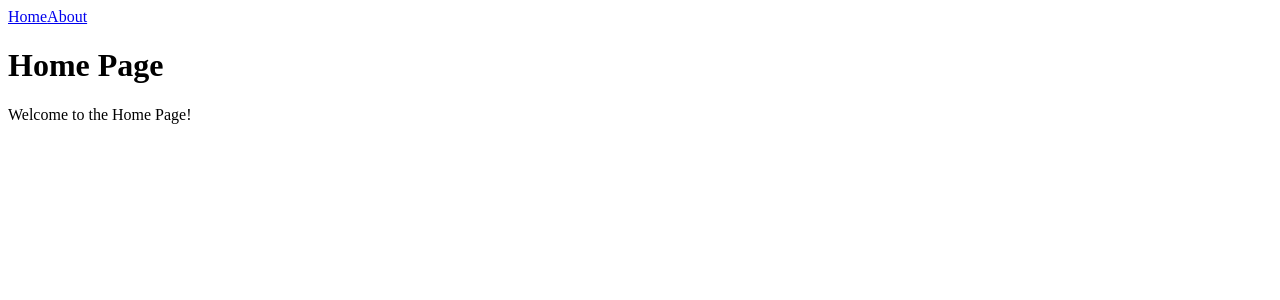
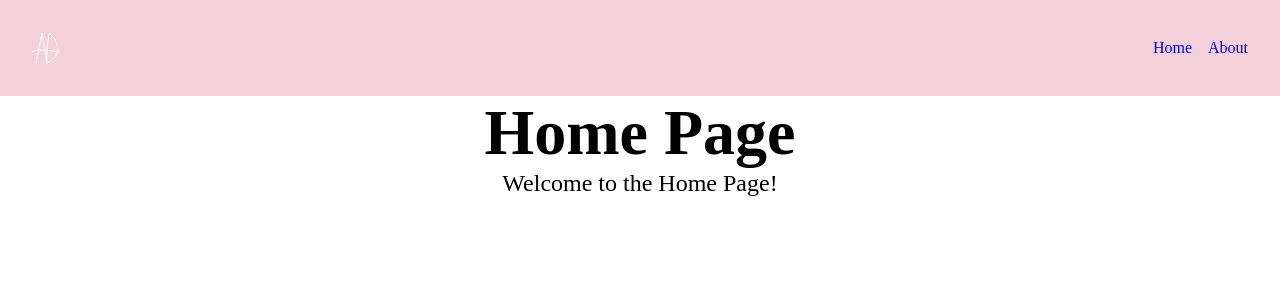
Before and after one commit to Annevd/Angular, an Angular app in the folder angular-demo/: page / in a window 1280 px wide. Shown: the top 300 px of the page. Built offline with nearby package versions, Linux system fonts and the light colour scheme.

Commit message:
CSS testing

```diff
--- a/angular-demo/src/app/app.component.css
+++ b/angular-demo/src/app/app.component.css
@@ -0,0 +1,22 @@
+nav {
+    display: flex;
+    align-items: center;
+    justify-content: space-between;
+    background: rgb(244, 208, 219);
+    padding: 2rem;
+}
+
+ul {
+    display: flex;
+    gap: 1rem;
+}
+
+a {
+    justify-self: end;
+    display: flex;
+}
+
+svg {
+    width: auto;
+    height: 2rem;
+}
--- a/angular-demo/src/app/app.component.html
+++ b/angular-demo/src/app/app.component.html
@@ -1,6 +1,12 @@
 <nav>
-  <a routerLink="/" routerLinkActive="active" ariaCurrentWhenActive="page">Home</a>
-  <a routerLink="/about" routerLinkActive="active" ariaCurrentWhenActive="page">About</a>
+  <a routerLink="/" routerLinkActive="active" ariaCurrentWhenActive="page"><svg width="285" height="329" viewBox="0 0 285 329" fill="none" xmlns="http://www.w3.org/2000/svg">
+    <path d="M40.1528 321.5L63.6544 208L104.653 10L151.153 321.5M151.153 321.5C151.153 321.5 150.511 131.648 177.653 10C277.653 101 316.02 247.981 151.153 321.5Z" stroke="white" stroke-width="10"/>
+    <path d="M279.15 203.5C279.15 203.5 -2.43275 163.604 5.15046 203.5" stroke="white" stroke-width="10" stroke-linecap="round"/>
+  </svg></a>
+  <ul>
+    <li><a routerLink="/" routerLinkActive="active" ariaCurrentWhenActive="page">Home</a></li>
+    <li><a routerLink="/about" routerLinkActive="active" ariaCurrentWhenActive="page">About</a></li>
+  </ul>
 </nav>
 
 <router-outlet></router-outlet>
--- a/angular-demo/src/styles.css
+++ b/angular-demo/src/styles.css
@@ -1 +1,24 @@
 /* You can add global styles to this file, and also import other style files */
+* {
+    margin: 0;
+    padding: 0;
+    box-sizing: border-box;
+}
+
+h1 {
+    font-size: 4rem;
+    text-align: center;
+}
+
+p {
+    font-size: 1.5rem;
+    text-align: center;
+}
+
+a {
+    text-decoration: none;
+}
+
+li {
+    list-style: none;
+}
```
Also changed, not shown: angular-demo/public/Group 10.svg (added), 1 other file (tests, documents, lock files or other folders).
